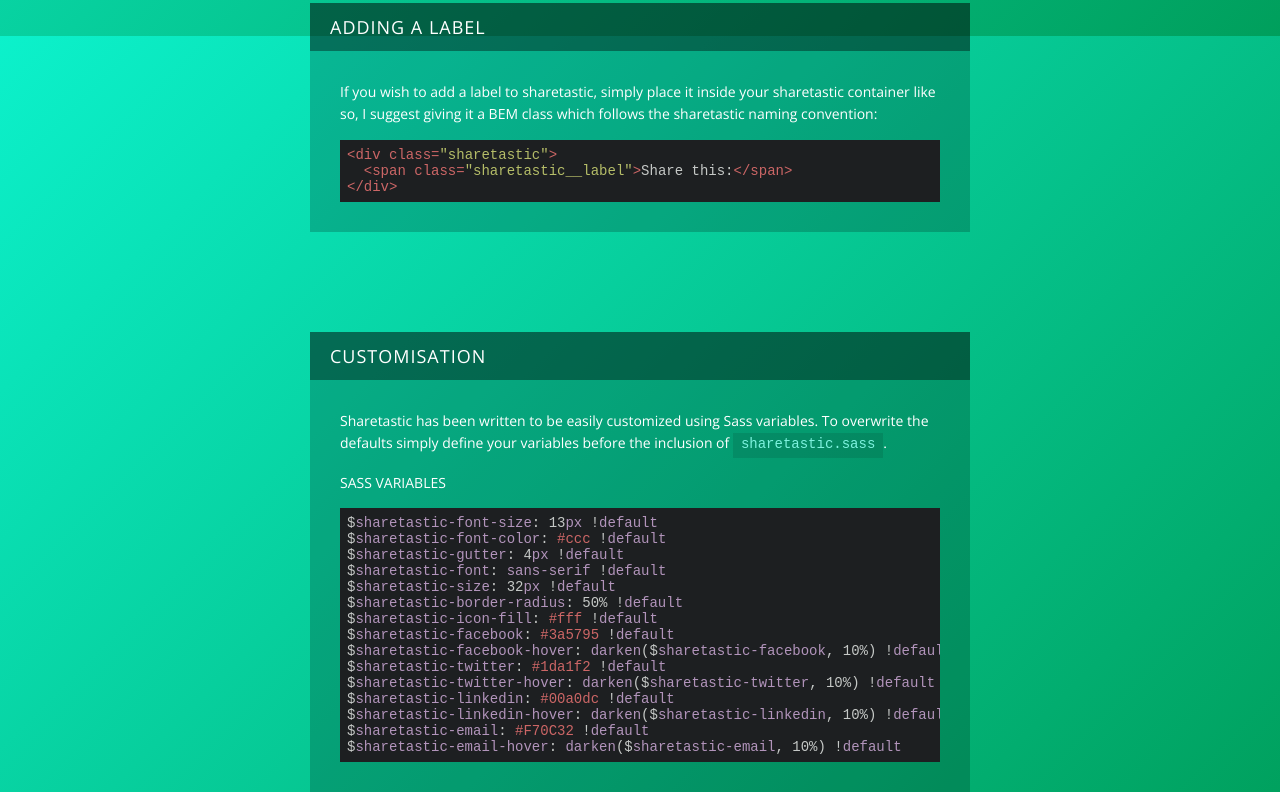
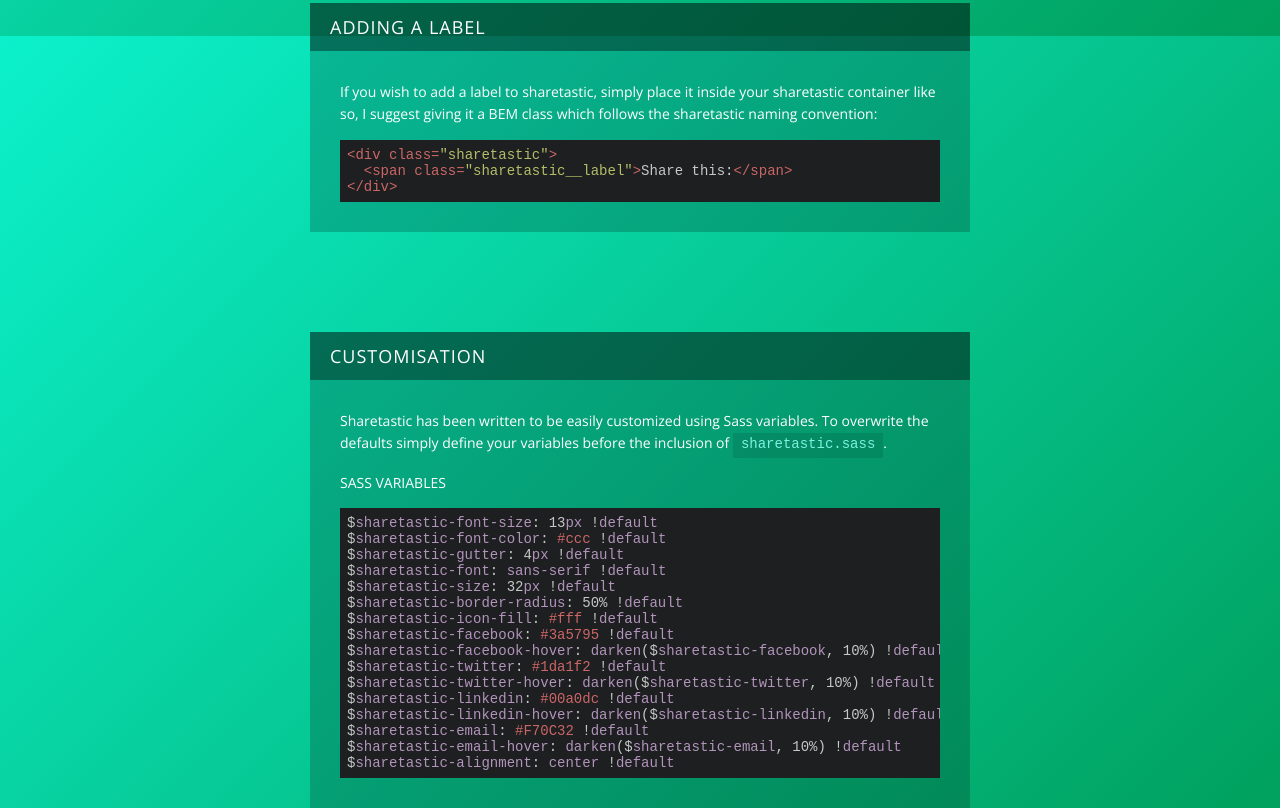
Before and after one commit to dahliacreative/sharetastic, a plain HTML site: page index.html in a window 1280 px wide. Shown: the part 2364-3172 px from the top of the page. Drawn offline with nearby package versions, Linux system fonts and the light colour scheme.

Commit message:
Update index.html

```diff
--- a/index.html
+++ b/index.html
@@ -124,7 +124,8 @@ $sharetastic-twitter-hover: darken($sharetastic-twitter, 10%) !default
 $sharetastic-linkedin: #00a0dc !default
 $sharetastic-linkedin-hover: darken($sharetastic-linkedin, 10%) !default
 $sharetastic-email: #F70C32 !default
-$sharetastic-email-hover: darken($sharetastic-email, 10%) !default</code></pre>
+$sharetastic-email-hover: darken($sharetastic-email, 10%) !default
+$sharetastic-alignment: center !default</code></pre>
           </div>
         </div>
       </section>
```
